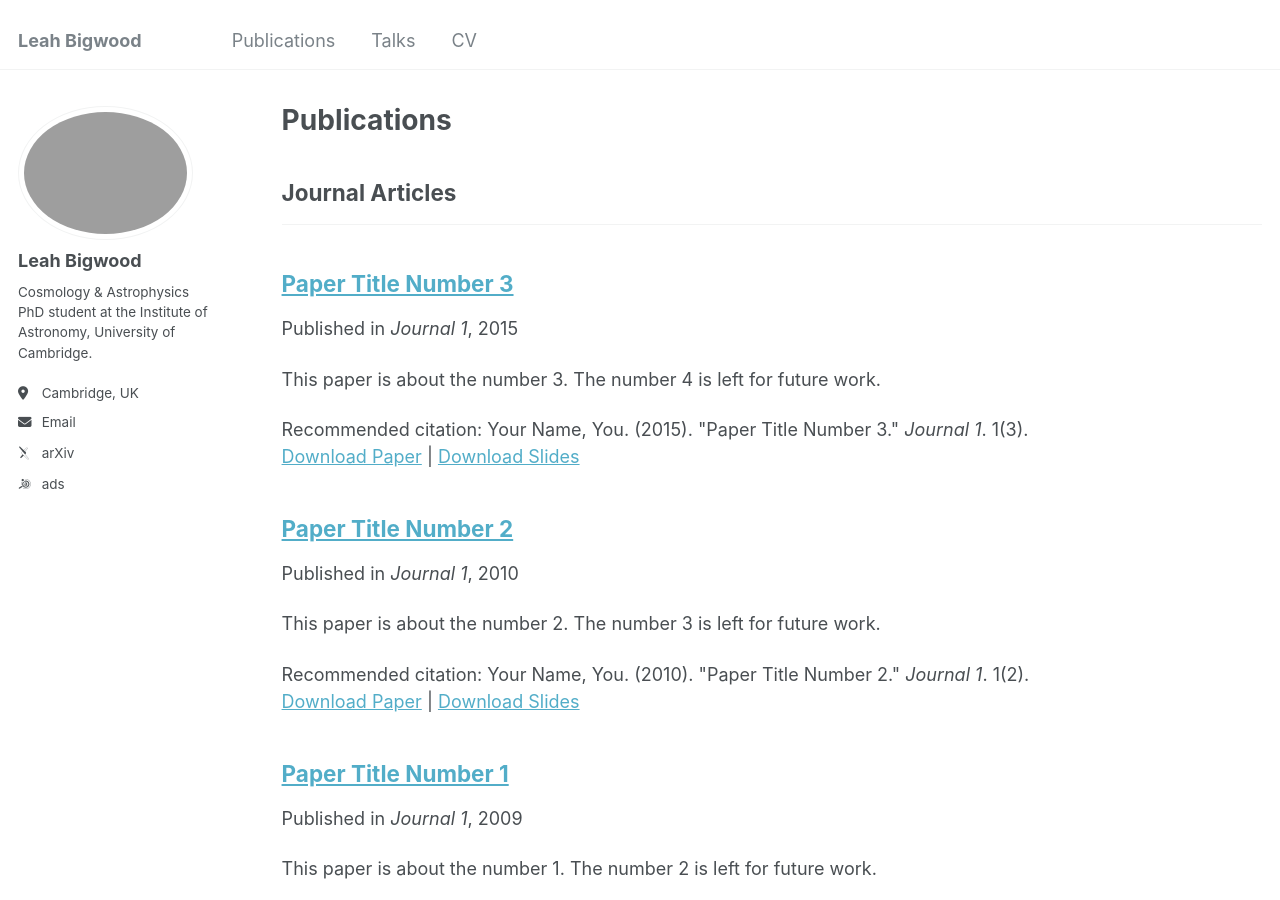
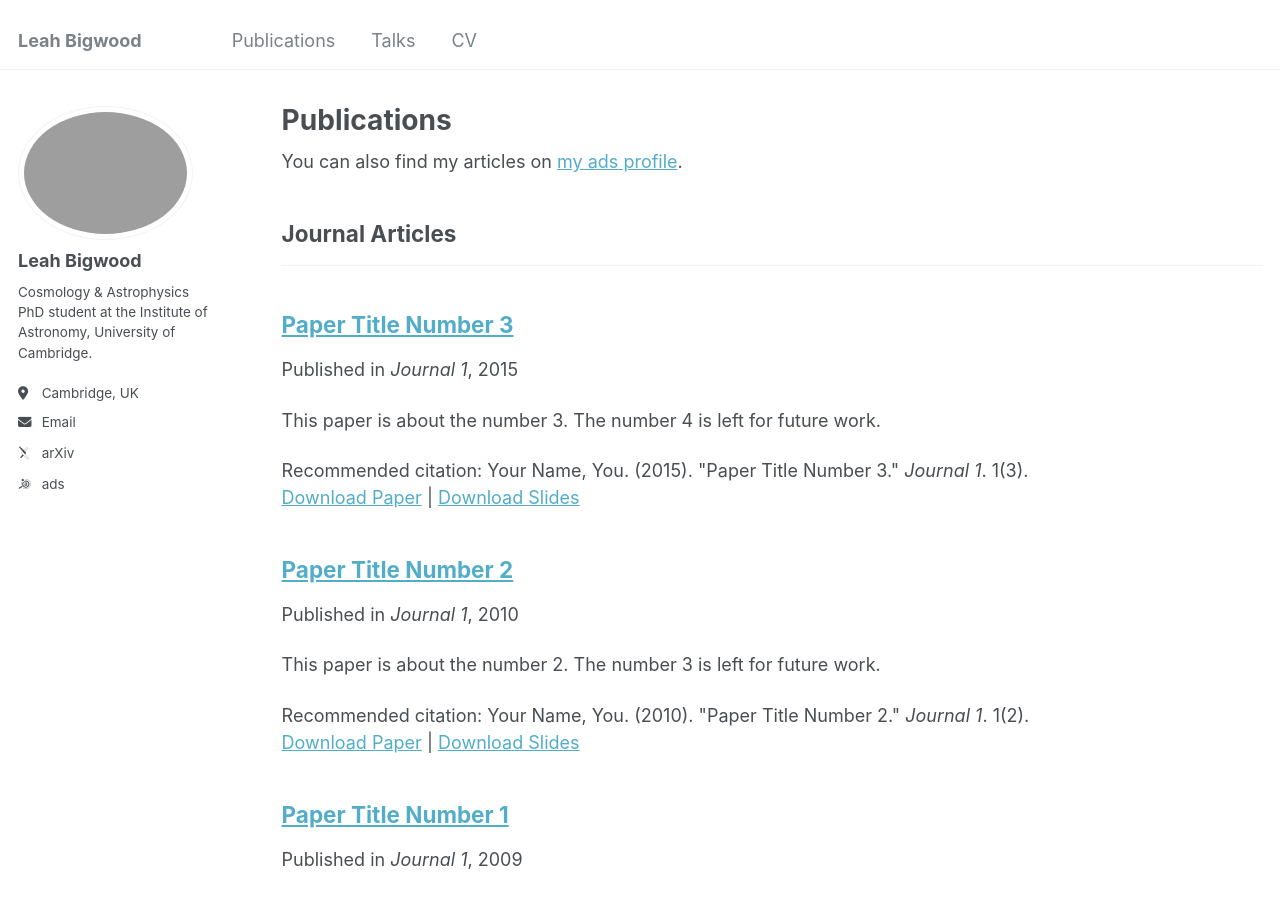
Before and after one commit to leahbigwood/leahbigwood.github.io, a Jekyll site: the page built from _pages/publications.html, in a window 1280 px wide and 900 px high. Built offline with Jekyll 4.4.1, drawn with Linux system fonts in a browser that asks for light colours; some web fonts are replaced.

Commit message:
Update publications.html

```diff
--- a/_pages/publications.html
+++ b/_pages/publications.html
@@ -5,8 +5,8 @@ permalink: /publications/
 author_profile: true
 ---
 
-{% if site.author.googlescholar %}
-  <div class="wordwrap">You can also find my articles on <a href="{{site.author.googlescholar}}">my Google Scholar profile</a>.</div>
+{% if site.author.ads %}
+  <div class="wordwrap">You can also find my articles on <a href="{{site.author.ads}}">my ads profile</a>.</div>
 {% endif %}
 
 {% include base_path %}
```
